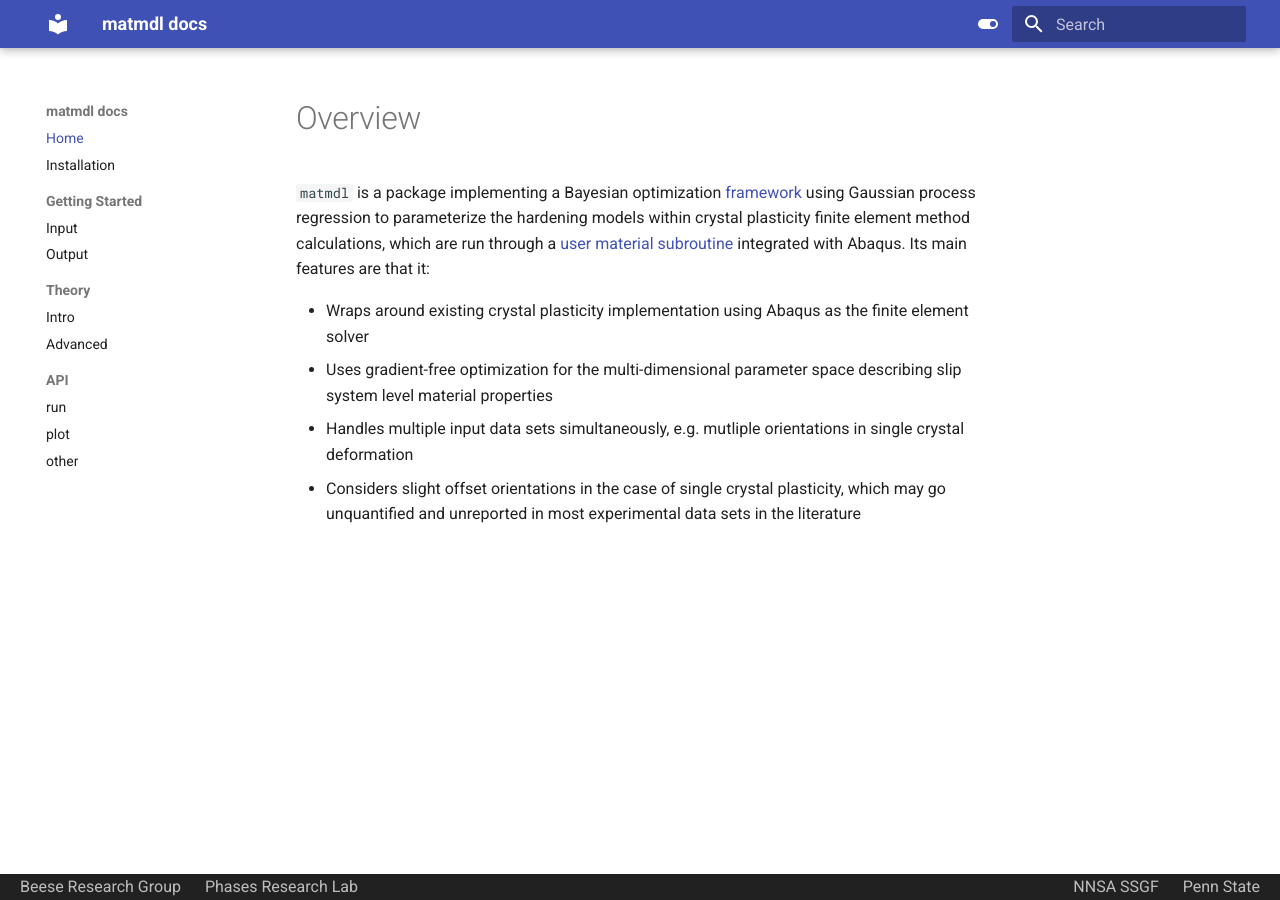
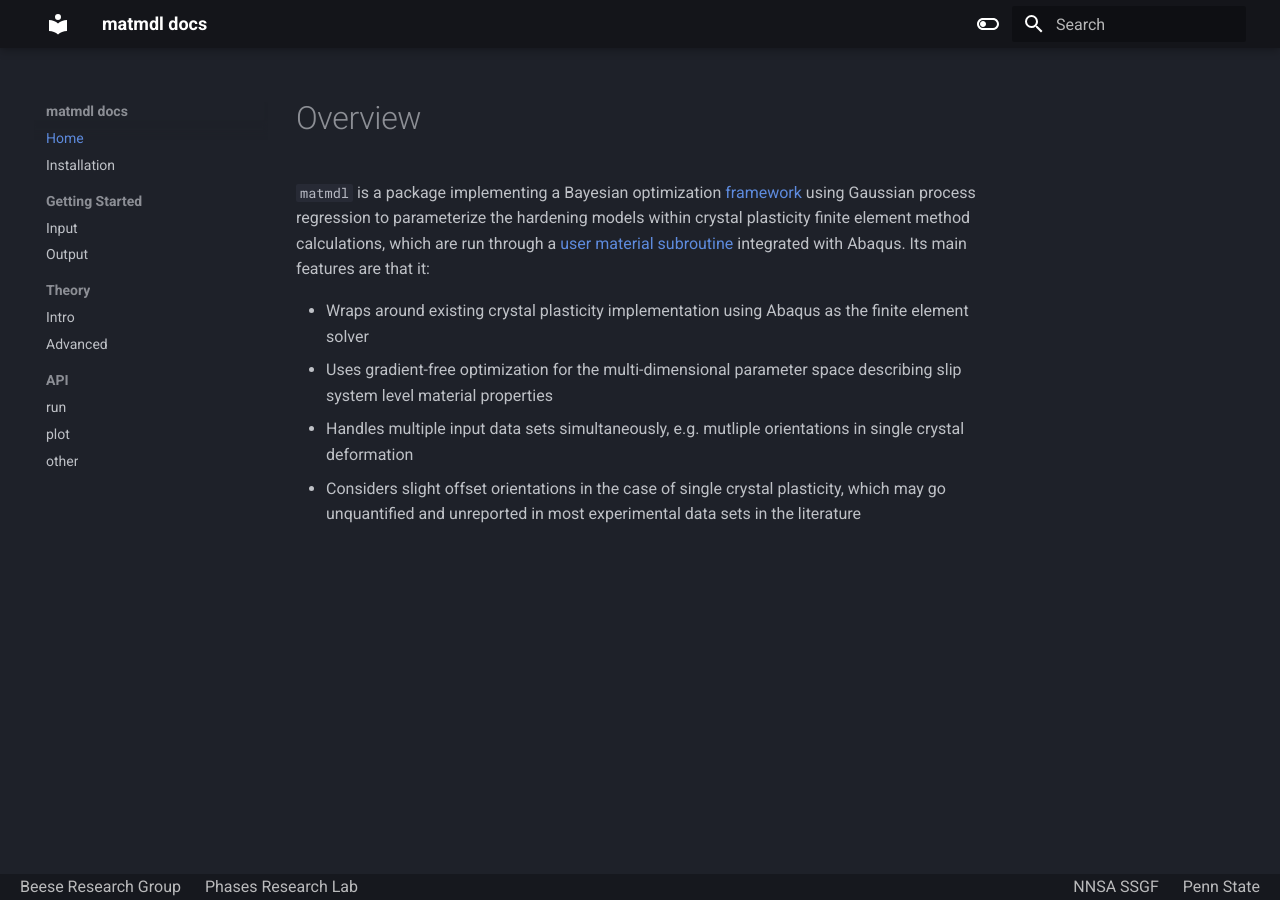
Before and after one commit to shimanek/cpfem_opt, an MkDocs documentation site: the page built from documentation/docs/index.md, in a window 1280 px wide. Built offline with MkDocs 1.6.1 and Material for MkDocs 9.7.7, drawn with Linux system fonts in a browser that asks for light colours.

Commit message:
DOC fix scheme toggle

```diff
--- a/documentation/mkdocs.yml
+++ b/documentation/mkdocs.yml
@@ -10,17 +10,18 @@ theme:
     - search.suggest
   custom_dir: overrides
   palette:
+  - scheme: slate
+    primary: black
+    accent: indigo
+    toggle:
+      icon: material/toggle-switch-off-outline
+      name: Switch to light mode
   - scheme: default
+    primary: black
+    accent: indigo
     toggle:
       icon: material/toggle-switch
       name: Switch to dark mode
-  - scheme: slate
-    toggle:
-      icon: material/toggle-switch-off-outline
-      name: Switch to light mode
-    scheme: slate
-    primary: black
-    accent: indigo
   font:
     text: Roboto
     code: Roboto Mono
```
